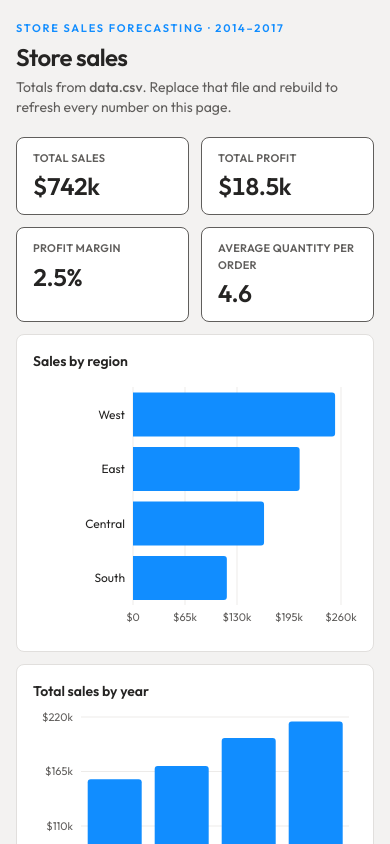
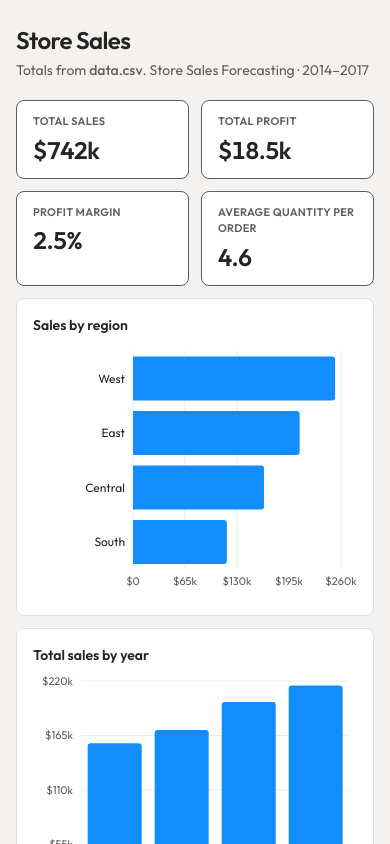
Before and after one commit to scapaldi/Store-Sales-Forecasting, a Next.js app: page / in a window 390 px wide. Shown: the top 844 px of the page. Built offline with nearby package versions, Linux system fonts and the light colour scheme.

Commit message:
Update report.tsx

```diff
--- a/components/report.tsx
+++ b/components/report.tsx
@@ -35,12 +35,9 @@ export function Report() {
     <div className="min-h-dvh bg-[#f3f2f1] text-[#252423]">
       <main className="mx-auto max-w-6xl px-4 py-5 md:px-6 md:py-6">
         <header className="mb-5">
-          <p className="text-[11px] font-semibold tracking-[0.16em] text-[#118DFF] uppercase">
-            Store sales forecasting · 2014–2017
-          </p>
-          <h1 className="mt-1 text-2xl font-semibold tracking-tight md:text-3xl">Store sales</h1>
+          <h1 className="mt-1 text-2xl font-semibold tracking-tight md:text-3xl">Store Sales</h1>
           <p className="mt-1 max-w-2xl text-sm text-[#605e5c]">
-            Totals from <span className="font-medium">data.csv</span>. Replace that file and rebuild to refresh every number on this page.
+            Totals from <span className="font-medium">data.csv</span>. Store Sales Forecasting · 2014–2017
           </p>
         </header>
 
```
